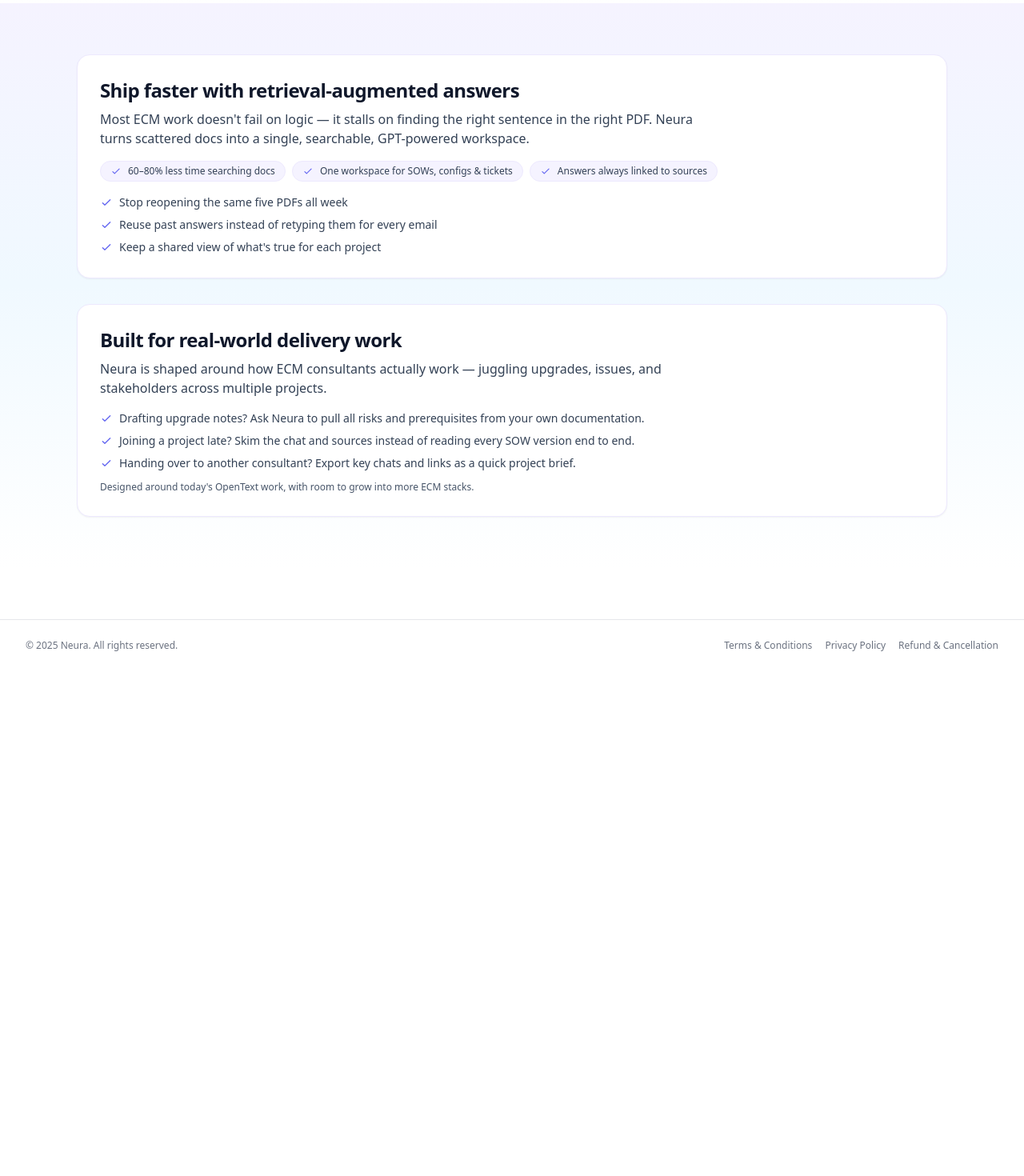
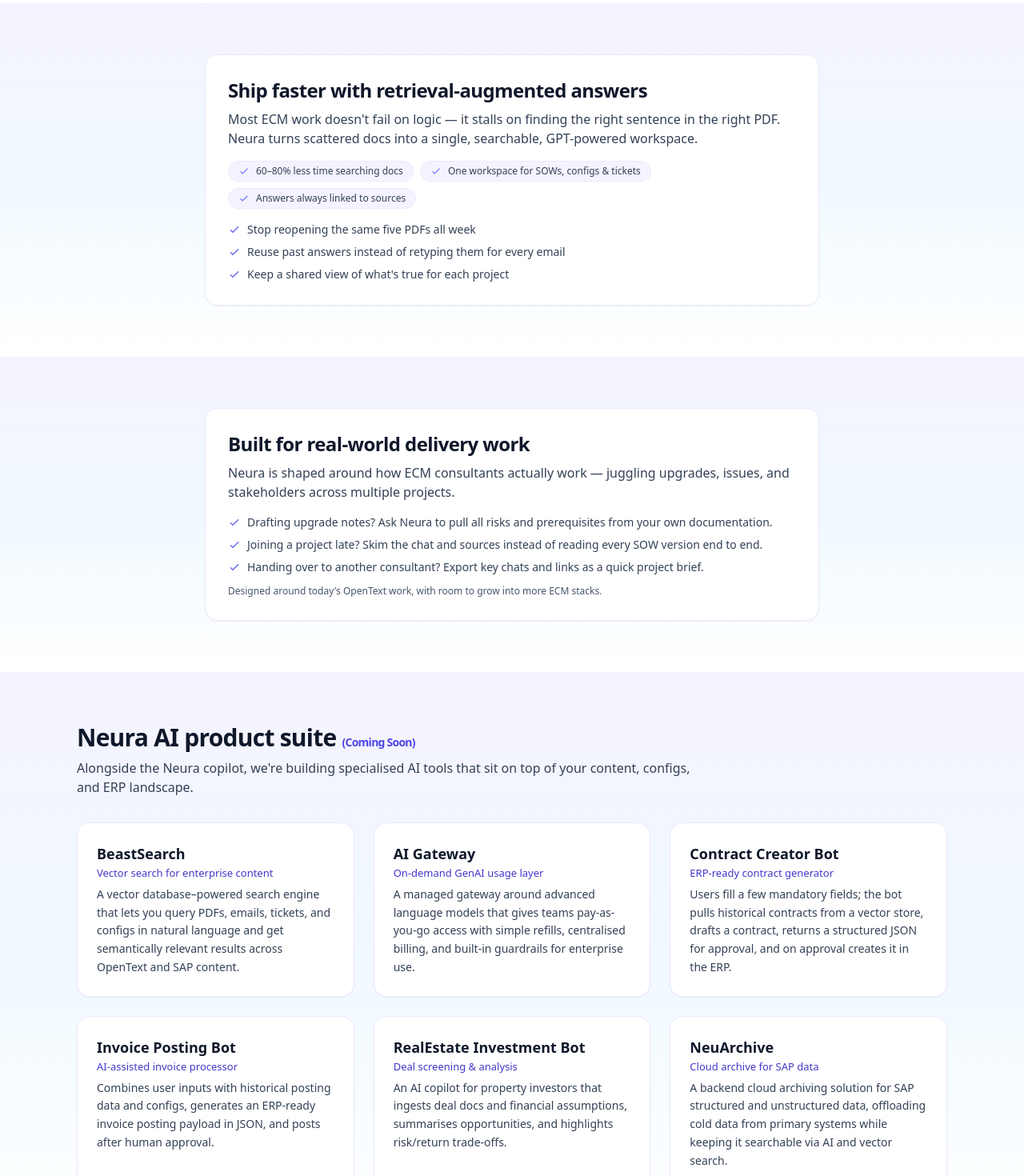
Before and after one commit to hsharshshukla/Neura-RAG, a React (Create React App) app in the folder frontend/: page / in a window 1280 px wide. Shown: the part 1360-2830 px from the top of the page at 80% size. Before the commit the page ends 2199 px from the top, so only its background shows below. Built offline with nearby package versions, Linux system fonts and the light colour scheme; no server answers.

Commit message:
home page - udpated future product lists

```diff
--- a/frontend/src/pages/Home.jsx
+++ b/frontend/src/pages/Home.jsx
@@ -186,17 +186,17 @@ export default function Home(){
         </div>
       </section>
 
-      {/* Ship faster + Built for real-world – same theme */}
+      {/* Ship faster – centered card */}
       <section className="py-16 bg-gradient-to-b from-violet-50 via-sky-50 to-white">
-        <div className="mx-auto max-w-6xl px-4 sm:px-6 lg:px-8 space-y-8">
-          {/* Ship faster */}
+        <div className="mx-auto max-w-6xl px-4 sm:px-6 lg:px-8">
+          <div className="max-w-3xl mx-auto">
             <div className="rounded-2xl border border-violet-100 bg-white p-6 sm:p-7 shadow-sm">
               <h3 className="text-xl sm:text-2xl font-semibold text-slate-900 tracking-tight mb-2">
                 Ship faster with retrieval-augmented answers
               </h3>
-            <p className="mt-1 text-sm sm:text-base text-slate-700 max-w-3xl">
-              Most ECM work doesn&apos;t fail on logic — it stalls on finding the right sentence in the
-              right PDF. Neura turns scattered docs into a single, searchable, GPT-powered
+              <p className="mt-1 text-sm sm:text-base text-slate-700">
+                Most ECM work doesn&apos;t fail on logic — it stalls on finding the right sentence in
+                the right PDF. Neura turns scattered docs into a single, searchable, GPT-powered
                 workspace.
               </p>
 
@@ -230,13 +230,19 @@ export default function Home(){
                 </li>
               </ul>
             </div>
+          </div>
+        </div>
+      </section>
 
-          {/* Built for real-world delivery */}
+      {/* Built for real-world – centered card */}
+      <section className="py-16 bg-gradient-to-b from-violet-50 via-sky-50 to-white">
+        <div className="mx-auto max-w-6xl px-4 sm:px-6 lg:px-8">
+          <div className="max-w-3xl mx-auto">
             <div className="rounded-2xl border border-violet-100 bg-white p-6 sm:p-7 shadow-sm">
               <h3 className="text-xl sm:text-2xl font-semibold text-slate-900 tracking-tight mb-2">
                 Built for real-world delivery work
               </h3>
-            <p className="mt-1 text-sm sm:text-base text-slate-700 max-w-3xl">
+              <p className="mt-1 text-sm sm:text-base text-slate-700">
                 Neura is shaped around how ECM consultants actually work — juggling upgrades, issues,
                 and stakeholders across multiple projects.
               </p>
@@ -258,8 +264,8 @@ export default function Home(){
                 <li className="flex items-start gap-2">
                   <CheckIcon className="h-4 w-4 text-indigo-500 mt-0.5" />
                   <span>
-                  Handing over to another consultant? Export key chats and links as a quick project
-                  brief.
+                    Handing over to another consultant? Export key chats and links as a quick
+                    project brief.
                   </span>
                 </li>
               </ul>
@@ -268,6 +274,76 @@ export default function Home(){
               </p>
             </div>
           </div>
+        </div>
+      </section>
+
+      {/* Neura product suite – moved after Built for real-world */}
+      <section className="py-16 bg-gradient-to-b from-violet-50 via-sky-50 to-white">
+        <div className="mx-auto max-w-6xl px-4 sm:px-6 lg:px-8">
+          <div className="flex flex-col gap-3 sm:flex-row sm:items-end sm:justify-between">
+            <div>
+              <h2 className="text-2xl sm:text-3xl font-semibold text-slate-900 tracking-tight">
+                Neura AI product suite <span className="text-xs sm:text-sm text-indigo-600">(Coming Soon)</span>
+              </h2>
+              <p className="mt-2 text-sm sm:text-base text-slate-700 max-w-3xl">
+                Alongside the Neura copilot, we&apos;re building specialised AI tools that sit on top of
+                your content, configs, and ERP landscape.
+              </p>
+            </div>
+          </div>
+
+          <div className="mt-8 grid gap-6 md:grid-cols-2 lg:grid-cols-3">
+            {[
+              {
+                name: 'BeastSearch',
+                label: 'Vector search for enterprise content',
+                desc: 'A vector database–powered search engine that lets you query PDFs, emails, tickets, and configs in natural language and get semantically relevant results across OpenText and SAP content.',
+              },
+              {
+                name: 'AI Gateway',
+                label: 'On-demand GenAI usage layer',
+                desc: 'A managed gateway around advanced language models that gives teams pay-as-you-go access with simple refills, centralised billing, and built-in guardrails for enterprise use.',
+              },
+              {
+                name: 'Contract Creator Bot',
+                label: 'ERP-ready contract generator',
+                desc: 'Users fill a few mandatory fields; the bot pulls historical contracts from a vector store, drafts a contract, returns a structured JSON for approval, and on approval creates it in the ERP.',
+              },
+              {
+                name: 'Invoice Posting Bot',
+                label: 'AI-assisted invoice processor',
+                desc: 'Combines user inputs with historical posting data and configs, generates an ERP-ready invoice posting payload in JSON, and posts after human approval.',
+              },
+              {
+                name: 'RealEstate Investment Bot',
+                label: 'Deal screening & analysis',
+                desc: 'An AI copilot for property investors that ingests deal docs and financial assumptions, summarises opportunities, and highlights risk/return trade-offs.',
+              },
+              {
+                name: 'NeuArchive',
+                label: 'Cloud archive for SAP data',
+                desc: 'A backend cloud archiving solution for SAP structured and unstructured data, offloading cold data from primary systems while keeping it searchable via AI and vector search.',
+              },
+            ].map((p, i) => (
+              <div
+                key={i}
+                className="rounded-2xl border border-violet-100 bg-white p-5 sm:p-6 shadow-sm hover:border-violet-300 transition-colors flex flex-col"
+              >
+                <div className="mb-2">
+                  <h3 className="text-base sm:text-lg font-semibold text-slate-900">
+                    {p.name}
+                  </h3>
+                  <p className="text-xs sm:text-[13px] text-indigo-700 mt-0.5">
+                    {p.label}
+                  </p>
+                </div>
+                <p className="text-sm text-slate-700 leading-relaxed flex-1">
+                  {p.desc}
+                </p>
+              </div>
+            ))}
+          </div>
+        </div>
       </section>
 
       <Footer />
```
Lines whose indentation alone changed are shown as unchanged.
